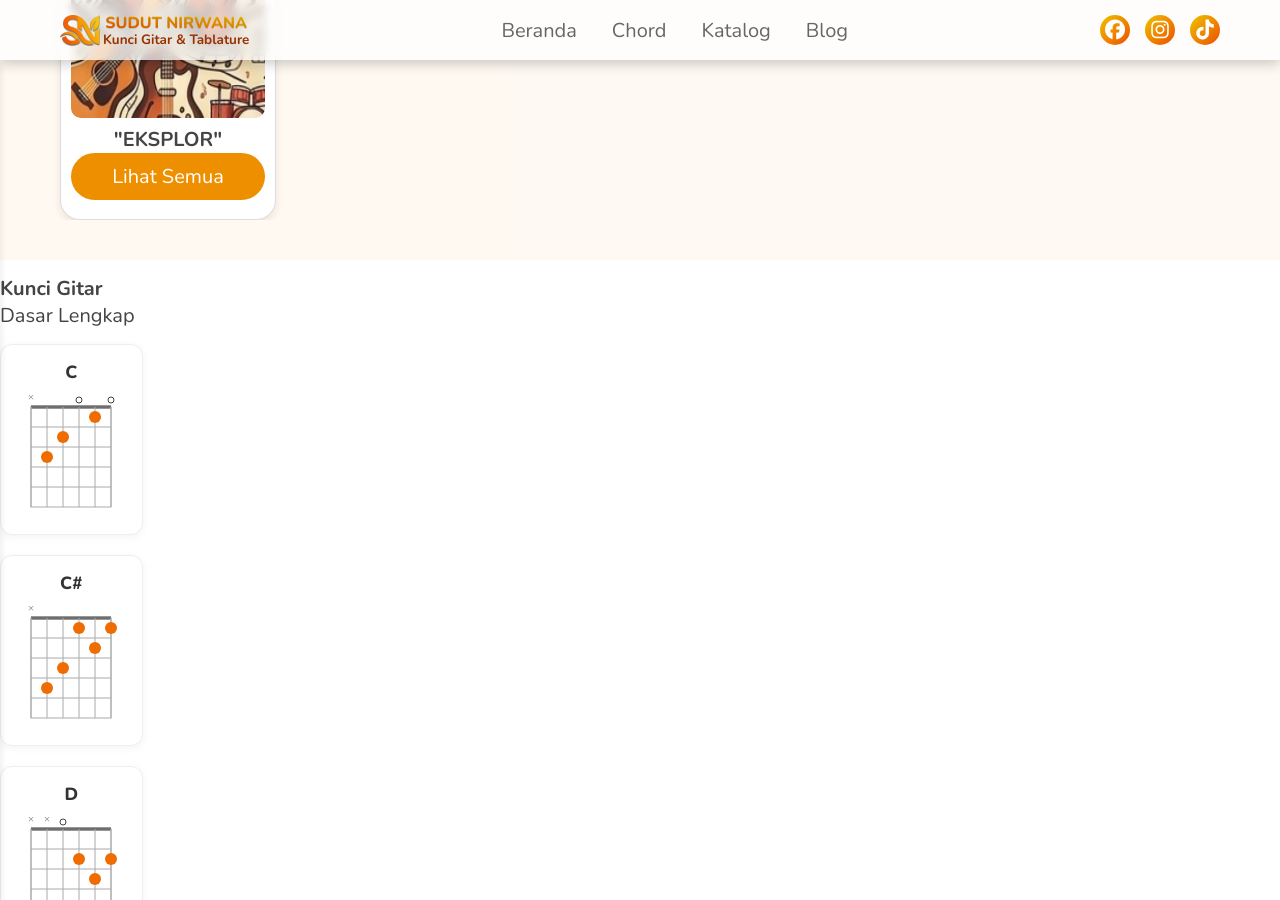
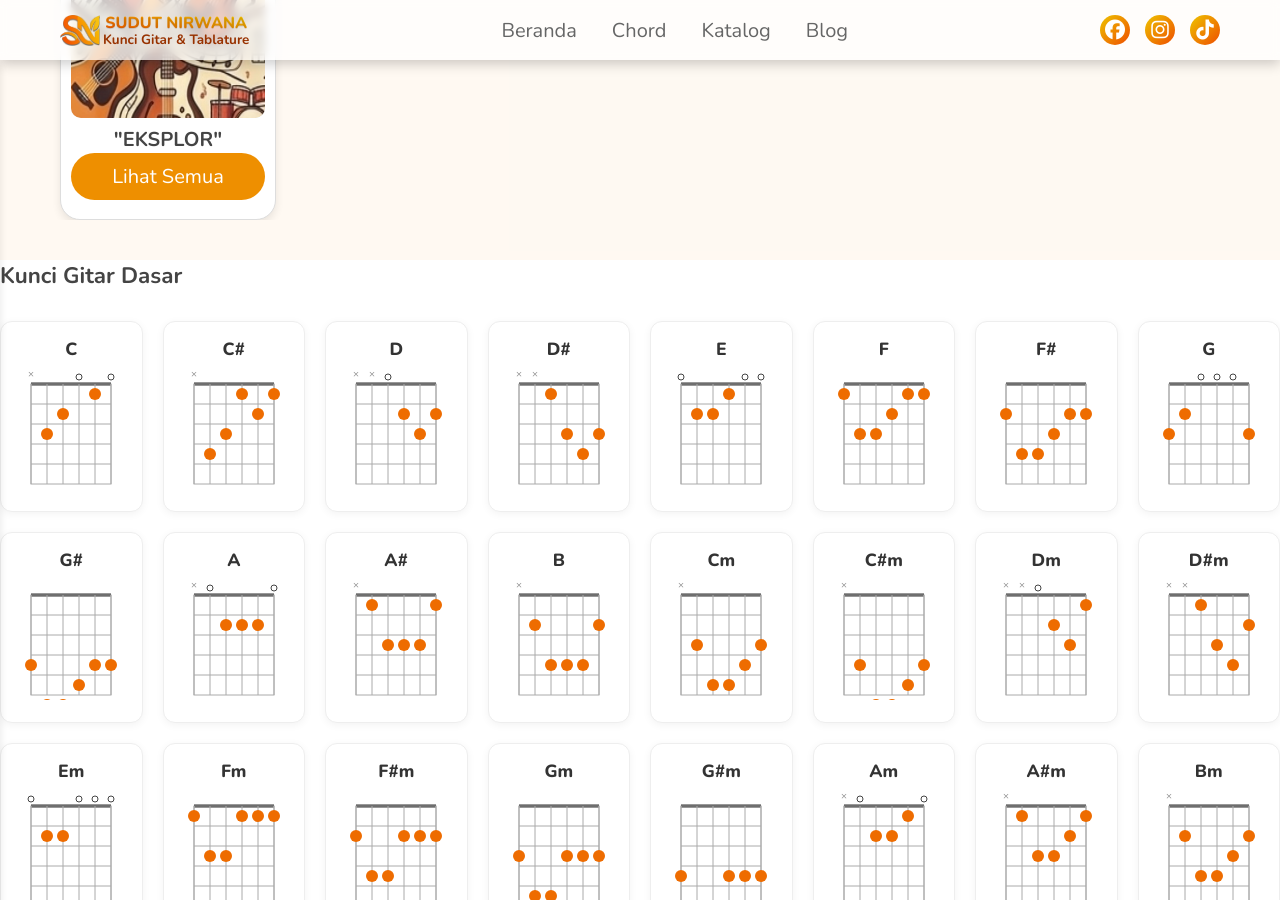
Before and after one commit to sudut-nirwana/sudut-nirwana-main, a Jekyll site: the page built from index.html, in a window 1280 px wide and 900 px high, scrolled down 2036 px. Built offline with Jekyll 4.4.1, drawn with Linux system fonts in a browser that asks for light colours.

Commit message:
Update chord-tutorial-grid.html

```diff
--- a/_includes/chord-tutorial-grid.html
+++ b/_includes/chord-tutorial-grid.html
@@ -1,4 +1,4 @@
-<div class="chord-grid-container">
+<!--<div class="chord-grid-container">
 <h2"><strong>Kunci Gitar</strong> Dasar Lengkap</h2>
 <div id="all-chords-grid" class="chord-grid-container"></div>
 </div>
@@ -6,4 +6,14 @@
     document.addEventListener('DOMContentLoaded', function() {
         if (typeof renderAllChords === "function") renderAllChords();
     });
+</script>-->
+<div class="chord-tutorial-section">
+    <h2 style="font-size: 1.4rem; margin-bottom: 15px;"><strong>Kunci Gitar</strong> Dasar</h2>
+    <div id="all-chords-grid" class="chord-grid-container"></div>
+</div>
+
+<script>
+    document.addEventListener('DOMContentLoaded', function() {
+        if (typeof renderAllChords === "function") renderAllChords();
+    });
 </script>
```
